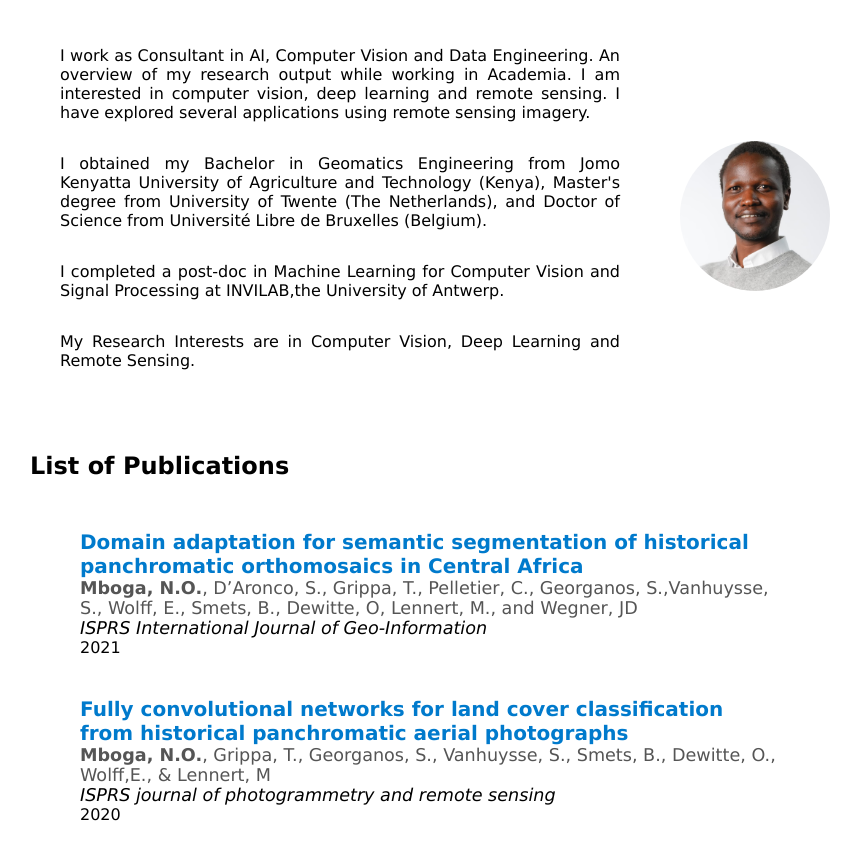
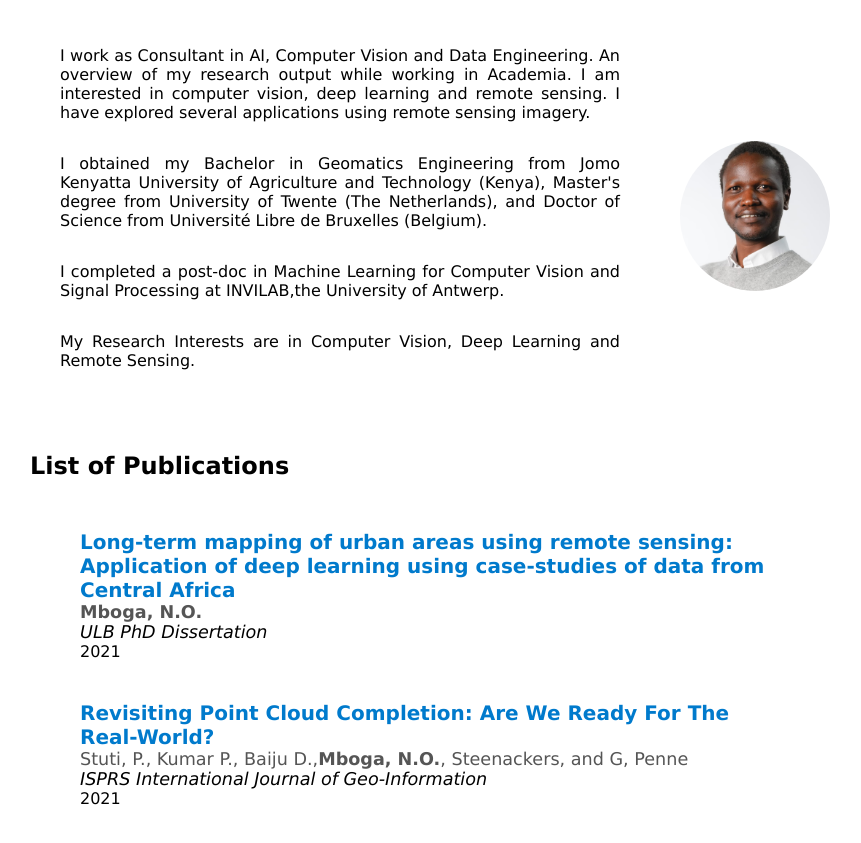
Before and after one commit to Mboga/mboga.github.io, a plain HTML site: page index.html in a window 1280 px wide. Shown: the part 109-952 px from the top of the page, without its empty margins (210-1071 px from the left). Drawn offline with Linux system fonts and the light colour scheme.

Commit message:
Update index.html

```diff
--- a/index.html
+++ b/index.html
@@ -49,6 +49,27 @@
         </div>
 
         <div class="publications-list">
+            <div class="publication">
+                <div class="title">
+                    <a href="https://dipot.ulb.ac.be/dspace/bitstream/2013/333297/6/Mboga_Thesis_Submission.pdf">
+                        Long-term mapping of urban areas using remote sensing: Application of deep learning using case-studies of data from Central Africa
+                    </a>
+                    </div>
+                <div class="authors"> <span class="bold-author">Mboga, N.O.</span> </div>
+                <div class="Journal">ULB PhD Dissertation</div>
+                <div class="year">2021</div>
+            </div>
+
+            <div class="publication">
+                <div class="title">
+                    <a href="https://arxiv.org/abs/2411.17580">
+                        Revisiting Point Cloud Completion: Are We Ready For The Real-World?
+                    </a>
+                    </div>
+                <div class="authors"> Stuti, P., Kumar P., Baiju D.,<span class="bold-author">Mboga, N.O.</span>, Steenackers, and G, Penne </div>
+                <div class="Journal">ISPRS International Journal of Geo-Information</div>
+                <div class="year">2021</div>
+            </div>
             <div class="publication">
                 <div class="title">
                     <a href="https://www.mdpi.com/2220-9964/10/8/523">
```
